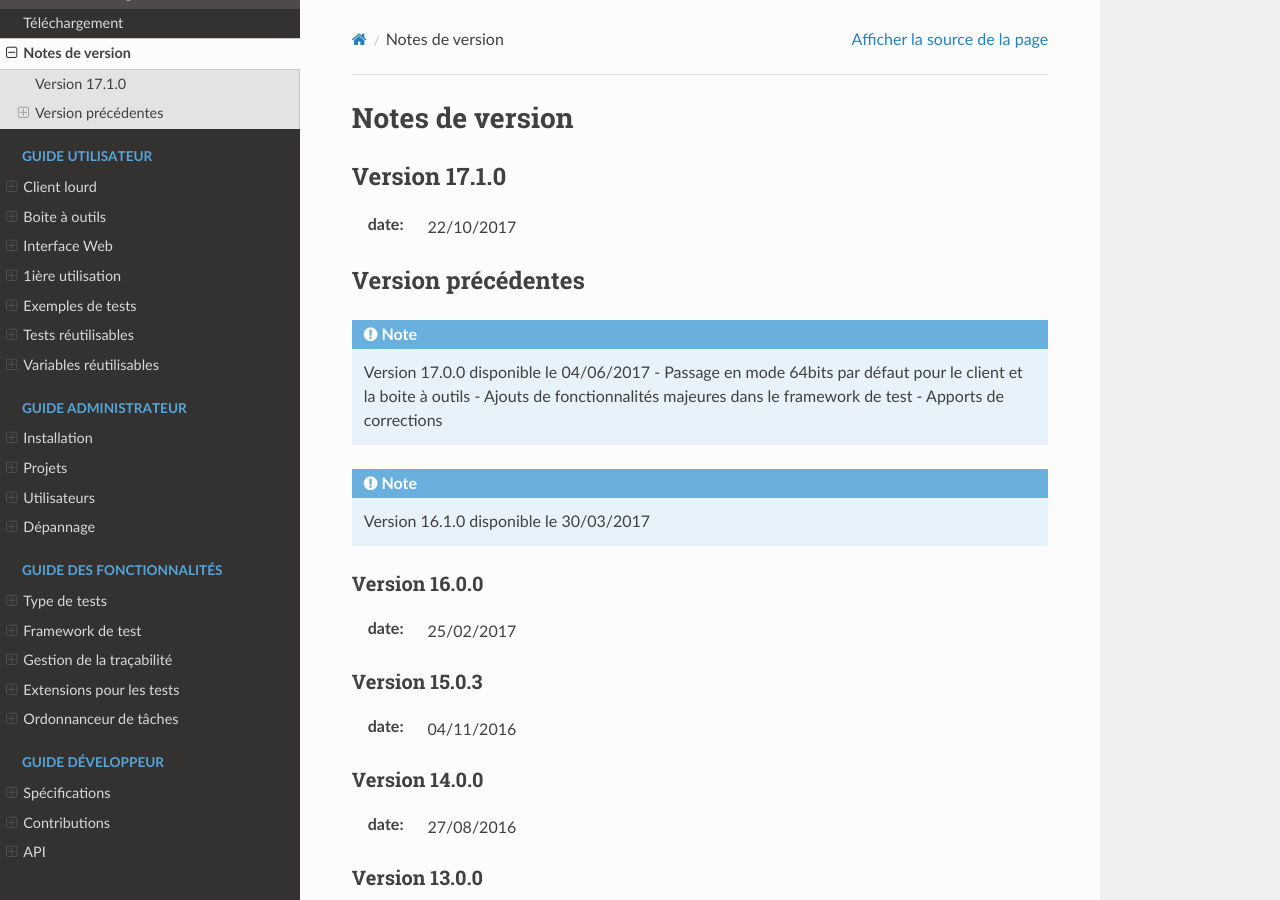
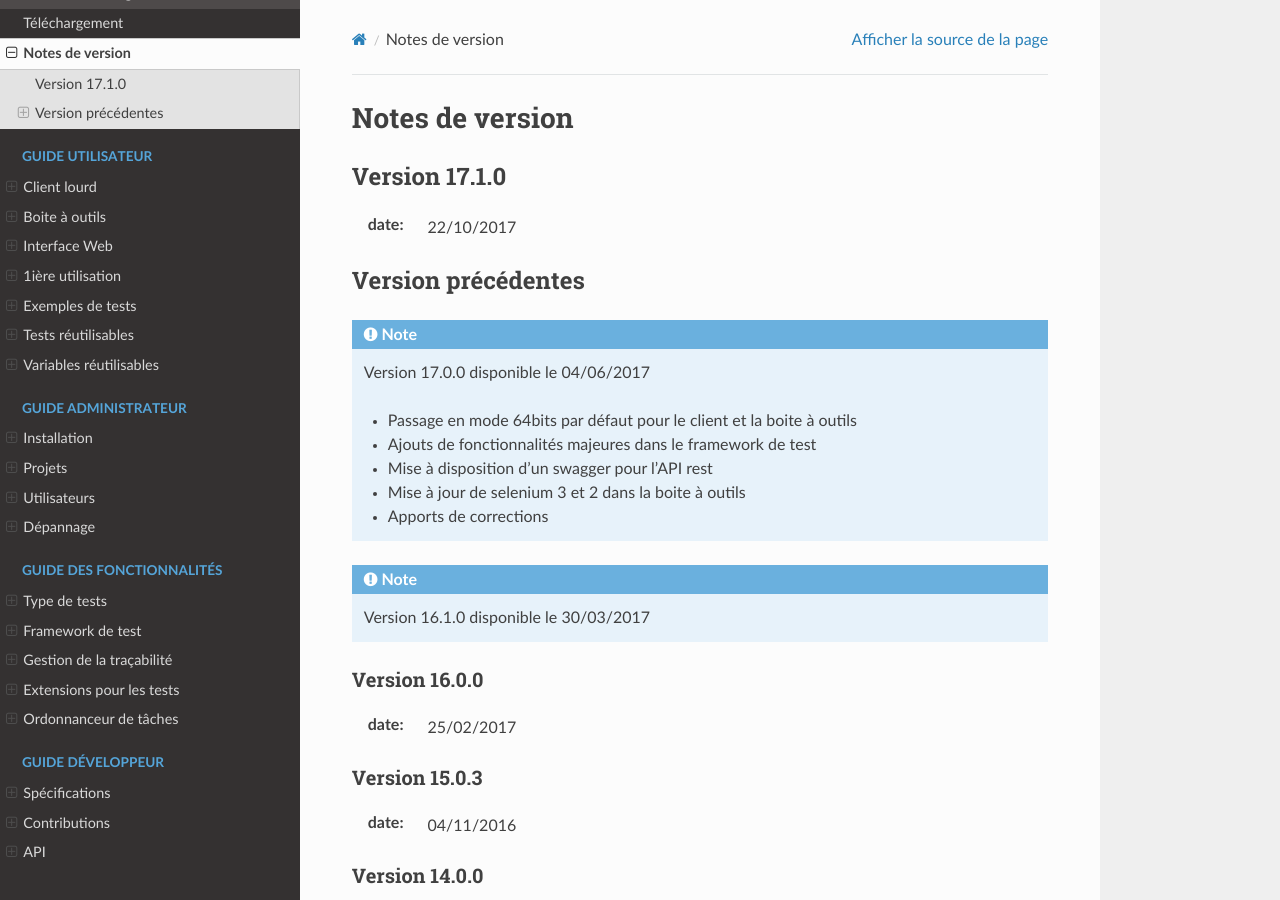
Before and after one commit to ExtensiveAutomation/extensiveautomation-fr.readthedocs.io, a Sphinx documentation site: the page built from docs/about/releasenotes.rst, in a window 1280 px wide and 900 px high. Built offline with Sphinx 7.4.7 and the Read the Docs theme 2.0.0, drawn with Linux system fonts in a browser that asks for light colours; pages that are not in the unit, such as notebooks, are missing from menus.

Commit message:
mise à jour de la release notes

```diff
--- a/docs/about/releasenotes.rst
+++ b/docs/about/releasenotes.rst
@@ -12,8 +12,11 @@ Version précédentes
 .. note::
 
  Version 17.0.0 disponible le 04/06/2017
+
  - Passage en mode 64bits par défaut pour le client et la boite à outils
  - Ajouts de fonctionnalités majeures dans le framework de test
+ - Mise à disposition d'un swagger pour l'API rest
+ - Mise à jour de selenium 3 et 2 dans la boite à outils
  - Apports de corrections
 
 .. note::
```
